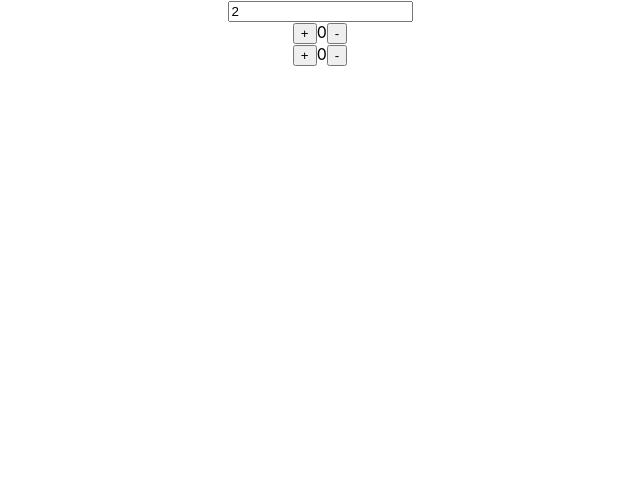
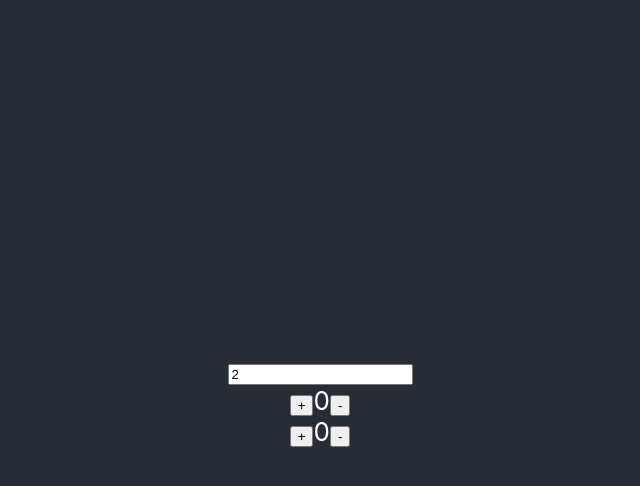
Before and after one commit to lamma3/react-counter, a React (Create React App) app: page / in a window 1280 px wide. Shown: the top 486 px of the page, without its empty margins (320-960 px from the left). Built offline with nearby package versions, Linux system fonts and the light colour scheme.

Commit message:
add back app-header

```diff
--- a/src/App.js
+++ b/src/App.js
@@ -5,7 +5,9 @@ import CounterGroup from "./components/CounterGroup";
 function App() {
   return (
     <div className="App">
-      <CounterGroup />
+      <header className="App-header">
+        <CounterGroup />
+      </header>
     </div>
   );
 }
```
